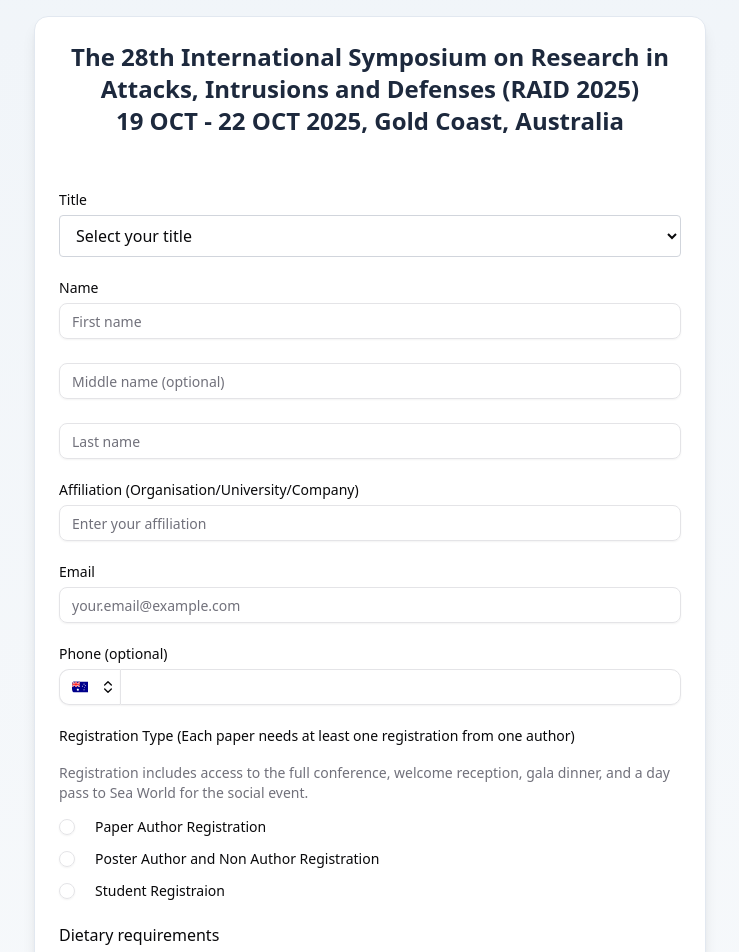
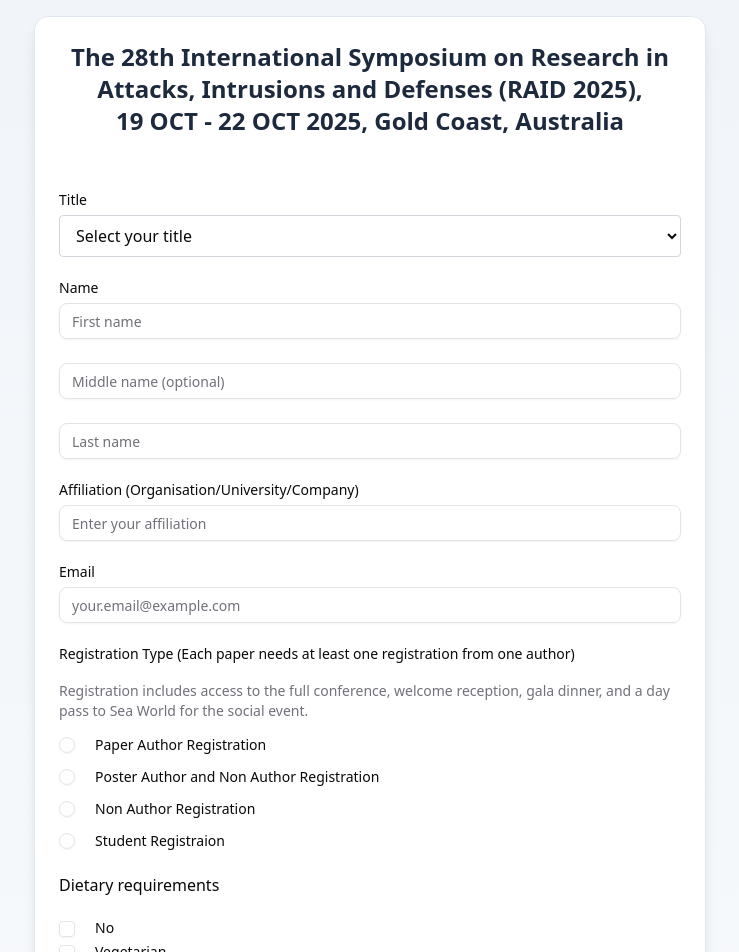
Before and after one commit to Emmeet/meetings, a Next.js app: page / in a window 1280 px wide. Shown: the top 952 px of the page, without its empty margins (270-1009 px from the left). Built offline with nearby package versions, Linux system fonts and the light colour scheme.

Commit message:
Chore: 调整

```diff
--- a/src/app/api/customers/route.ts
+++ b/src/app/api/customers/route.ts
@@ -5,6 +5,8 @@ export async function POST(request: Request) {
   try {
     const body = await request.json();
     const {
+      title,
+      otherTitle,
       first_name,
       middle_name,
       last_name,
@@ -21,6 +23,8 @@ export async function POST(request: Request) {
 
     const newCustomer = await prisma.customer_info.create({
       data: {
+        title,
+        other_title: otherTitle,
         first_name,
         middle_name,
         last_name,
--- a/src/app/raid/components/FormPage.tsx
+++ b/src/app/raid/components/FormPage.tsx
@@ -15,9 +15,7 @@ import {
   FormMessage,
 } from "@/components/ui/form";
 import { Input } from "@/components/ui/input";
-import { isValidPhoneNumber } from "react-phone-number-input";
 import { Card, CardContent, CardHeader, CardTitle } from "@/components/ui/card";
-import { PhoneInput } from "@/components/ui/phone-iput";
 import { RadioGroup, RadioGroupItem } from "@/components/ui/radio-group";
 import { Checkbox } from "@/components/ui/checkbox";
 import { CheckCircle } from "lucide-react";
@@ -36,7 +34,7 @@ const formSchema = z
     }),
     affiliation: z.string().min(1, "This field is required."),
     phone: z.string().optional(),
-    type: z.enum(["1", "2", "3"], {
+    type: z.enum(["1", "2", "3", "4"], {
       message: "You need to select a type.",
     }),
     dietaryRequirements: z
@@ -44,8 +42,9 @@ const formSchema = z
       .refine((value) => value.some((item) => item), {
         message: "You have to select at least one item.",
       }),
-    paperNumber: z.string().optional(), // 先设为optional，后面用refine处理
+    paperNumber: z.string().optional(),
     otherExplain: z.string().optional(),
+    otherTitle: z.string().optional(),
   })
   .refine(
     (data) => {
@@ -70,6 +69,18 @@ const formSchema = z
       message: "Please specify your dietary requirement.",
       path: ["otherExplain"],
     }
+  )
+  .refine(
+    (data) => {
+      if (data.title === "other") {
+        return data.otherTitle && data.otherTitle.trim() !== "";
+      }
+      return true;
+    },
+    {
+      message: "Field is required.",
+      path: ["otherTitle"],
+    }
   );
 export function FormPage() {
   const [isSubmitted, setIsSubmitted] = useState(false);
@@ -79,6 +90,7 @@ export function FormPage() {
     resolver: zodResolver(formSchema),
     defaultValues: {
       title: undefined,
+      otherTitle: "",
       firstName: "",
       middleName: "",
       lastName: "",
@@ -94,6 +106,7 @@ export function FormPage() {
 
   // 监听表单值的变化
   const type = form.watch("type");
+  const title = form.watch("title");
   const dietaryRequirements = form.watch("dietaryRequirements");
   // Form submission handler
   async function onSubmit(values: z.infer<typeof formSchema>) {
@@ -117,11 +130,11 @@ export function FormPage() {
 
     const dataToSend = {
       title: values.title,
+      otherTitle: values.otherTitle,
       first_name: values.firstName,
       middle_name: values?.middleName || "",
       last_name: values.lastName,
       email: values.email,
-      phone: values.phone,
       affiliation: values.affiliation,
       type: Number(values.type),
       paper_number: values.paperNumber,
@@ -175,7 +188,7 @@ export function FormPage() {
     let price = 0;
     if (type === "1") {
       price = nowAEST < deadlineAEST ? 1450 : 1550;
-    } else if (type === "2") {
+    } else if (type === "2" || type === "4") {
       price = nowAEST < deadlineAEST ? 1350 : 1450;
     } else if (type === "3") {
       price = nowAEST < deadlineAEST ? 850 : 950;
@@ -202,6 +215,10 @@ export function FormPage() {
       return nowAEST < deadlineAEST
         ? process.env.NEXT_PUBLIC_STRIPE_STUDENT_PAYMENT_LINK1
         : process.env.NEXT_PUBLIC_STRIPE_STUDENT_PAYMENT_LINK2;
+    } else if (type === "4") {
+      return nowAEST < deadlineAEST
+        ? process.env.NEXT_PUBLIC_STRIPE_NON_PAYMENT_LINK1
+        : process.env.NEXT_PUBLIC_STRIPE_NON_PAYMENT_LINK2;
     }
     return "";
   }
@@ -245,7 +262,7 @@ export function FormPage() {
                 <div className="flex flex-col items-center">
                   <span>
                     The 28th International Symposium on Research in Attacks,
-                    Intrusions and Defenses (RAID 2025)
+                    Intrusions and Defenses (RAID 2025),
                   </span>
                   <span>19 OCT - 22 OCT 2025, Gold Coast, Australia</span>
                 </div>
@@ -288,6 +305,26 @@ export function FormPage() {
                       )}
                     />
                   </div>
+                  {title === "other" && (
+                    <div className="grid md:grid-cols-1 gap-4">
+                      <FormField
+                        control={form.control}
+                        name="otherTitle"
+                        render={({ field }) => (
+                          <FormItem>
+                            <FormControl>
+                              <Input
+                                type="text"
+                                {...field}
+                                placeholder="please enter your title"
+                              />
+                            </FormControl>
+                            <FormMessage />
+                          </FormItem>
+                        )}
+                      />
+                    </div>
+                  )}
                   <div className="grid md:grid-cols-1 gap-4">
                     <FormField
                       control={form.control}
@@ -373,7 +410,7 @@ export function FormPage() {
                       )}
                     />
                   </div>
-                  <div className="grid md:grid-cols-1 gap-4">
+                  {/* <div className="grid md:grid-cols-1 gap-4">
                     <FormField
                       control={form.control}
                       name="phone"
@@ -395,7 +432,7 @@ export function FormPage() {
                         </FormItem>
                       )}
                     />
-                  </div>
+                  </div> */}
                   <div className="grid md:grid-cols-1 gap-4">
                     <FormField
                       control={form.control}
@@ -431,6 +468,14 @@ export function FormPage() {
                                 </FormControl>
                                 <FormLabel className="font-normal">
                                   Poster Author and Non Author Registration
+                                </FormLabel>
+                              </FormItem>
+                              <FormItem className="flex items-center space-x-3 space-y-0">
+                                <FormControl>
+                                  <RadioGroupItem value="4" />
+                                </FormControl>
+                                <FormLabel className="font-normal">
+                                  Non Author Registration
                                 </FormLabel>
                               </FormItem>
                               <FormItem className="flex items-center space-x-3 space-y-0">
```
Also changed, not shown: 2 other files (tests, documents, lock files or other folders).
